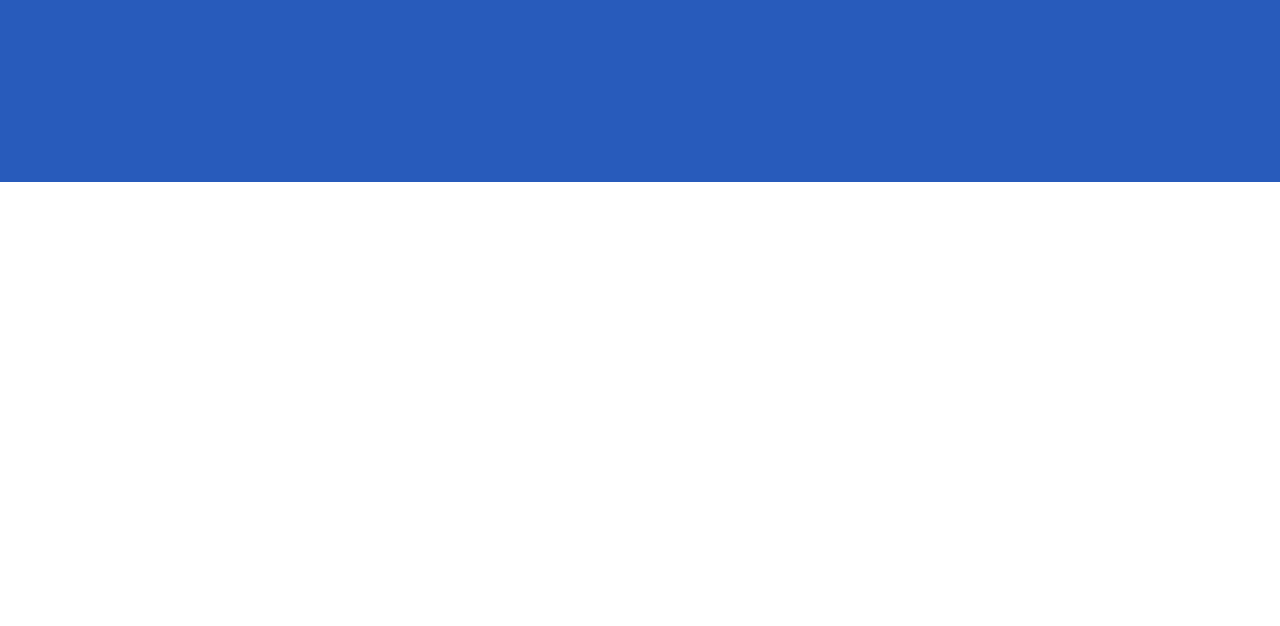
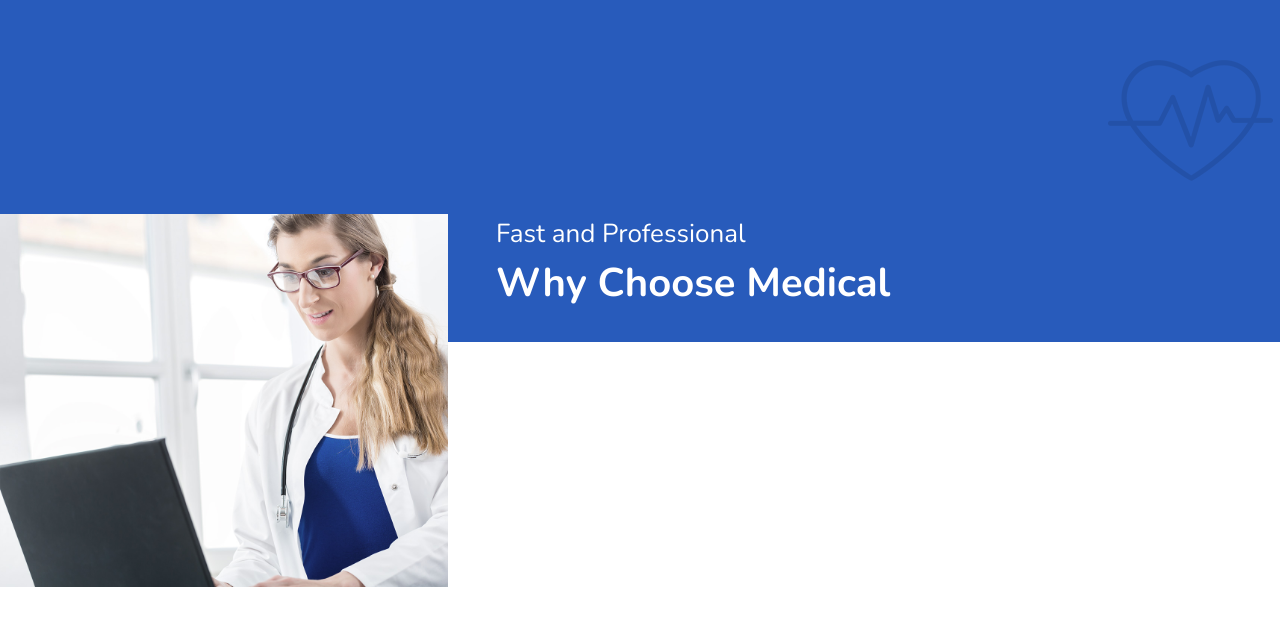
Before and after one commit to Dotuncom/Better-Med, a React (Vite) app: page / in a window 1280 px wide. Shown: the part 1418-2044 px from the top of the page. Before the commit the page ends 1600 px from the top, so only its background shows below. Built offline with nearby package versions, Linux system fonts and the light colour scheme.

Commit message:
fast profession section

```diff
--- a/src/index.css
+++ b/src/index.css
@@ -1,9 +1,13 @@
+@import url('https://fonts.googleapis.com/css2?family=Nunito:wght@400;700&family=Roboto:wght@400;700&display=swap');
 @import "tailwindcss";
+
 
 @theme {
   --color-primary: #285bbb;
   --color-secondary: oklch(62.3% 0.214 259.815);
   --color-accent: #1c9dbf;
+  --font-Roboto:Roboto;
+  --font-Nunito:Nunito;
 }
 
 body {
--- a/src/layout/Subheader.tsx
+++ b/src/layout/Subheader.tsx
@@ -137,7 +137,7 @@ const Subheader = ({ isMobileMenuOpen, toggleMobileMenu }: SubheaderProps) => {
                   </button>
 
                   {openDropdown === navItem.name && (
-                    <div className="transition delay-5 duration-500 ease-in-out bg-white/10 py-2 rounded-lg z-10">
+                    <div className="transition delay-5 duration-500 ease-in-out bg-primary/50 py-2 rounded-lg z-10">
                       {navItem.dropdown.map((item, index) => (
                         <Link
                           onClick={toggleMobileMenu}
--- a/src/pages/Home.tsx
+++ b/src/pages/Home.tsx
@@ -5,7 +5,8 @@ import icon2 from "../assets/icon-2.png";
 import icon3 from "../assets/icon-3.png";
 import icon4 from "../assets/icon-4.png";
 import icon5 from "../assets/icon-5.png";
-
+import femaleDoctor from "../assets/woman-doctor.jpg";
+import heart from '../assets/heart.png'
 type serviceProps = {
   id: number;
   name: string;
@@ -22,23 +23,39 @@ const services: serviceProps[] = [
 
 const Home = () => {
   return (
-    <div>
+    <div className="relative">
       <Herosection />
-      <section className="relative min-h-screen bg-primary">
+      <section className="relative min-h-[120vh] bg-primary">
         <div className="max-w-7xl mx-auto py-20 px-4">
           <div className="grid grid-cols-1 md:grid-cols-2 lg:grid-cols-6 place-items-center place-content-stretch py-2 gap-y-12">
             {services.map((service) => (
               <ServiceCard
-              key={service.id}
-              image={service.path}
-              title={service.name}
-               />
+                key={service.id}
+                image={service.path}
+                title={service.name}
+              />
             ))}
           </div>
         </div>
+
+        <div className="hidden lg:block absolute right-0 top-[70%]">
+          <img src={heart} alt="" />
+        </div>
       </section>
-      <section className='absolute bg-gray-700 top-2 min-h-screen'>
-d
+      <section className="lg:absolute  w-full bottom-1/2 top-full lg:top-[70%] lg:translate-y-1/2 z-20   min-h-screen">
+        <div className="flex flex-col-reverse bg-primary md:bg-transparent md:flex-row lg:gap-8 ">
+          <div className="max-w-md max-h-2xl">
+            <img src={femaleDoctor} alt="" />
+          </div>
+          <div className="lg:text-white text-gray-700 px-4">
+            <div>
+              <h3 className="text-[26px] font-Nunito">Fast and Professional</h3>
+              <h1 className="text-[40px] font-bold font-Nunito">
+                Why Choose Medical
+              </h1>
+            </div>
+          </div>
+        </div>
       </section>
     </div>
   );
```
Also changed, not shown: src/assets/woman-doctor.jpg (added).
